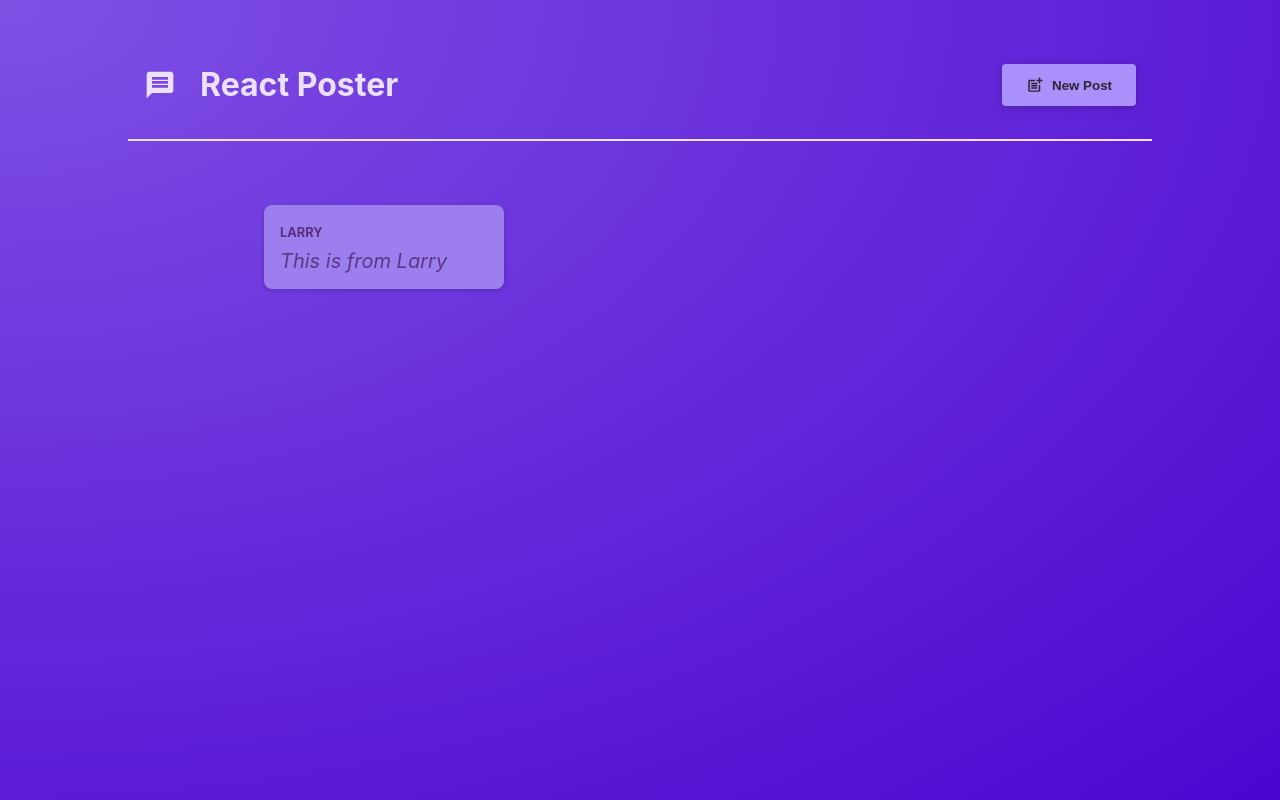
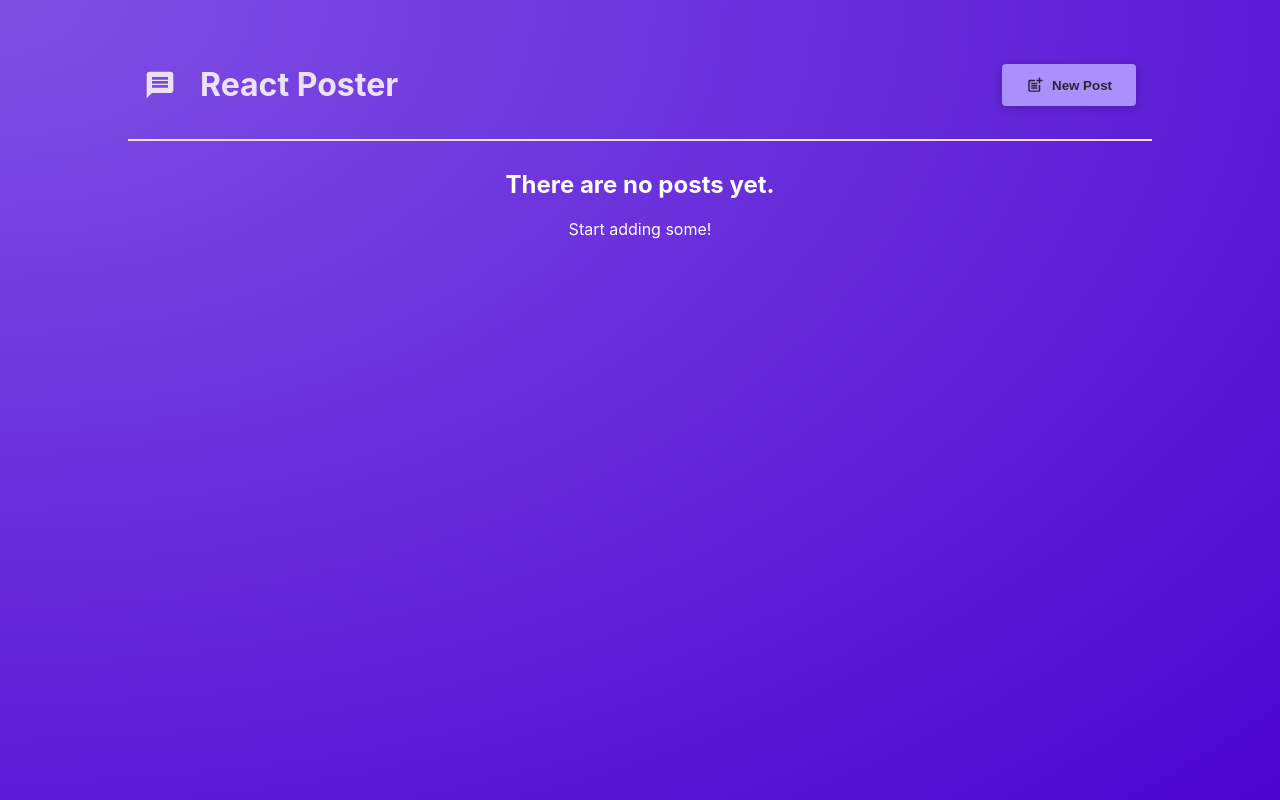
Before and after one commit to lawlawson/react-posts, a React (Vite) app: page / in a window 1280 px wide. Built offline with nearby package versions, Linux system fonts and the light colour scheme.

Commit message:
Outputted list dynamically

```diff
--- a/src/components/PostsList.jsx
+++ b/src/components/PostsList.jsx
@@ -19,9 +19,19 @@
           <NewPost onCancel={onStopPosting} onAddPost={addPostHandler} />
         </Modal>
       )}
-      <ul className={styles.posts}>
-        <Post author='Larry' body='This is from Larry' />
-      </ul>
+      {posts.length > 0 && (
+        <ul className={styles.posts}>
+          {posts.map((post) => (
+            <Post key={post.body} author={post.author} body={post.author} />
+          ))}
+        </ul>
+      )}
+      {posts.length === 0 && (
+        <div style={{ textAlign: 'center', color: 'white' }}>
+          <h2>There are no posts yet.</h2>
+          <p>Start adding some!</p>
+        </div>
+      )}
     </>
   );
 }
```
